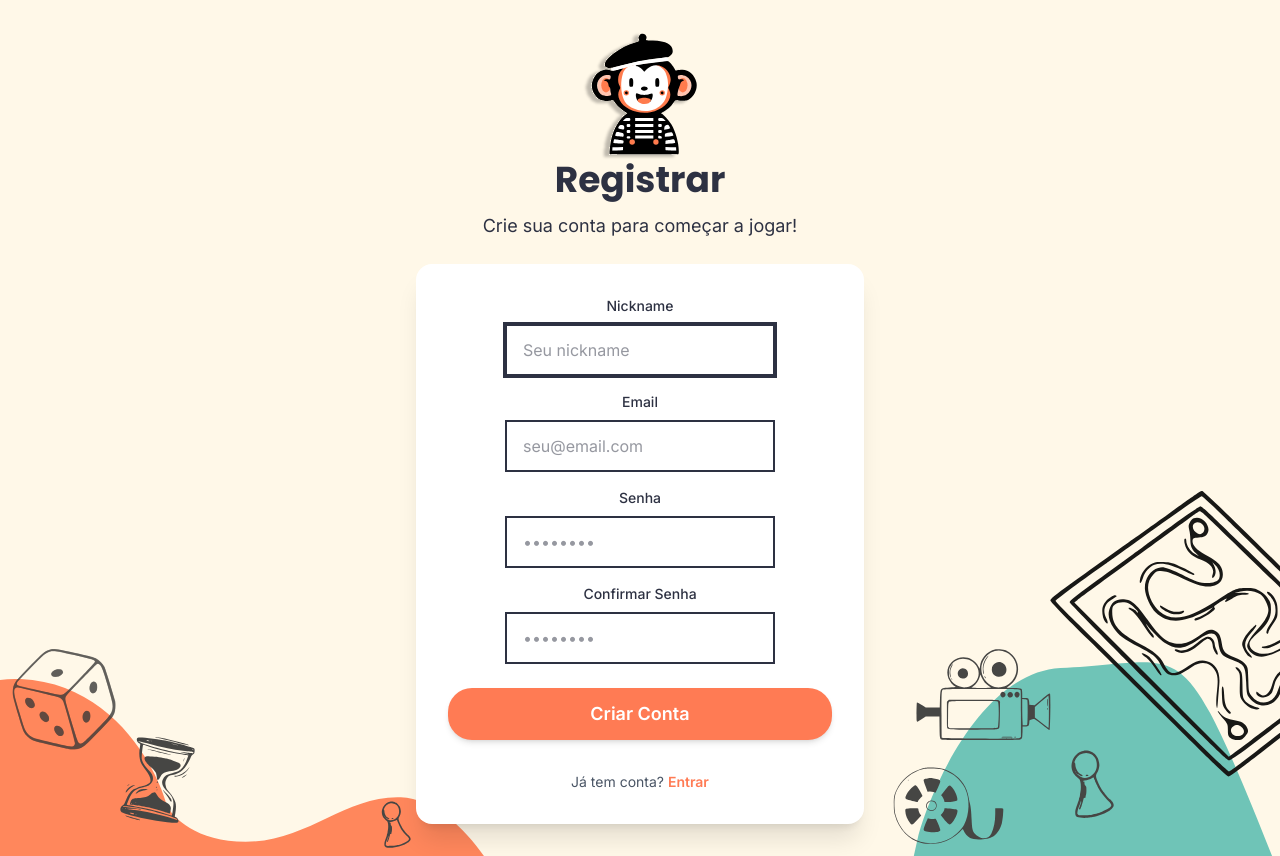
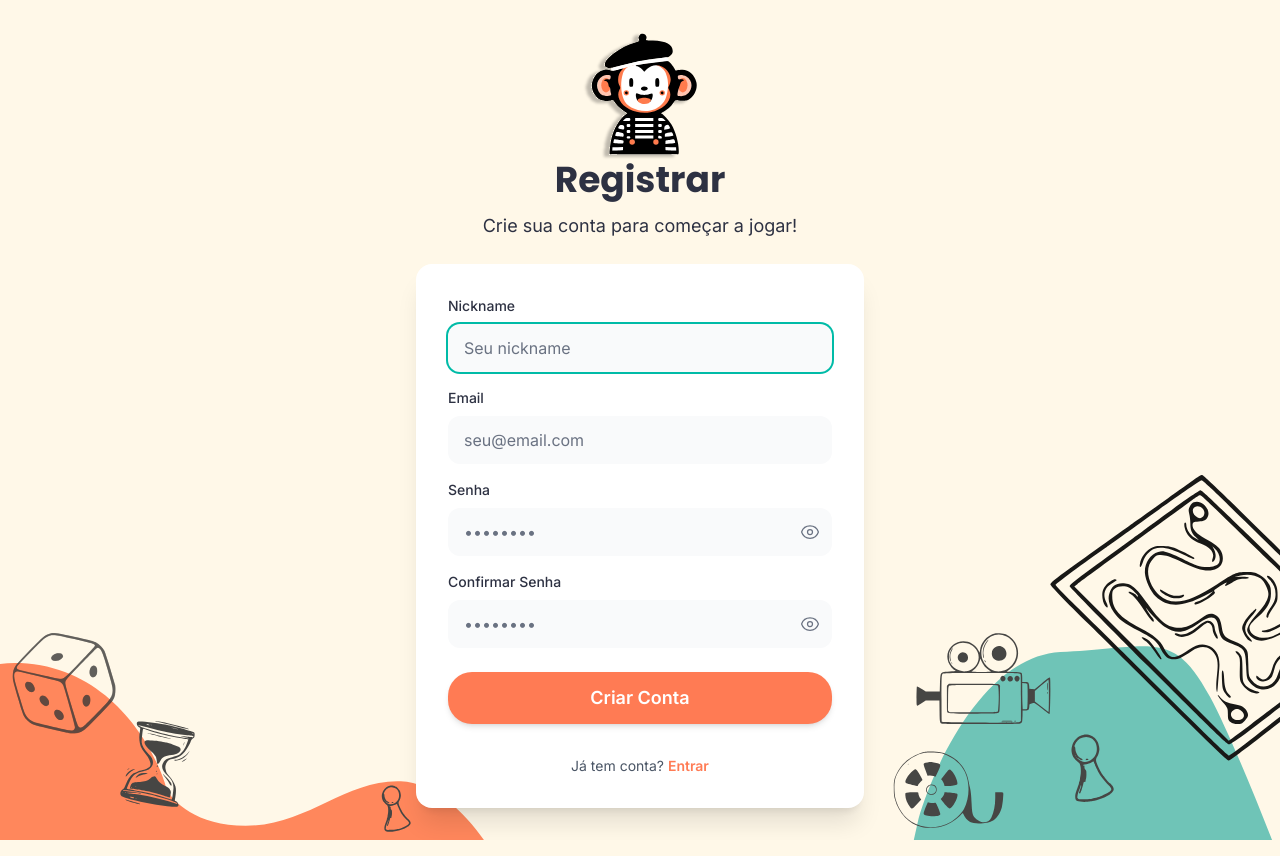
Before and after one commit to prudenterpo/mimico-game, a Next.js app: page /register in a window 1280 px wide. Built offline with nearby package versions, Linux system fonts and the light colour scheme; no server answers.

Commit message:
refactor: Input component

```diff
--- a/src/components/Input.tsx
+++ b/src/components/Input.tsx
@@ -1,4 +1,6 @@
-import { InputHTMLAttributes, forwardRef } from "react";
+"use client";
+import React, { forwardRef, InputHTMLAttributes, useState } from "react";
+import { EyeIcon, EyeSlashIcon } from "@heroicons/react/24/outline";
 
 interface InputProps extends InputHTMLAttributes<HTMLInputElement> {
     label?: string;
@@ -7,38 +9,50 @@ interface InputProps extends InputHTMLAttributes<HTMLInputElement> {
 }
 
 const Input = forwardRef<HTMLInputElement, InputProps>(
-    ({ label, error, fullWidth = false, className = "", ...props }, ref) => {
+    ({ label, error, fullWidth = false, className = "", type = "text", ...props }, ref) => {
+        const [showPassword, setShowPassword] = useState(false);
+        const isPassword = type === "password";
+        const inputType = isPassword && showPassword ? "text" : type;
+
         return (
-            <div className={`${fullWidth ? "w-full" : ""}`}>
+            <div className={fullWidth ? "w-full" : ""}>
                 {label && (
                     <label
-                        className="block text-sm font-medium mb-2"
-                        style={{ color: 'var(--color-accent)' }}
+                        htmlFor={props.id}
+                        className="block text-sm font-medium mb-2 text-left"
+                        style={{ color: "var(--color-accent)" }}
                     >
                         {label}
                     </label>
                 )}
-                <input
-                    ref={ref}
-                    className={`px-4 py-3 border-2 focus:outline-none focus:ring-2 transition-all ${className}`}
-                    style={{
-                        borderRadius: "var(--radius-card)",
-                        borderColor: error ? "var(--color-error)" : "var(--color-accent)",
-                        backgroundColor: "white",
-                        color: "var(--color-accent)",
-                    }}
-                    {...props}
-                />
-                {error && (
-                    <p className="text-sm mt-1" style={{ color: 'var(--color-error)' }}>
-                        {error}
-                    </p>
-                )}
+                <div className="relative">
+                    <input
+                        ref={ref}
+                        type={inputType}
+                        aria-invalid={!!error}
+                        className={`w-full px-4 py-3 bg-gray-50 border-0 rounded-xl
+                                    focus:outline-none focus:ring-2 focus:ring-teal-500 focus:ring-opacity-50
+                                    transition-all duration-200 text-gray-800 placeholder-gray-500
+                                    ${error ? "ring-2 ring-red-400" : ""} ${className}`
+                        }
+                        {...props}
+                    />
+                    {isPassword && (
+                        <button
+                            type="button"
+                            onClick={() => setShowPassword((prev) => !prev)}
+                            className="absolute inset-y-0 right-3 flex items-center justify-center text-gray-500 hover:text-gray-700 transition"
+                            tabIndex={-1}
+                        >
+                            {showPassword ? <EyeSlashIcon className="h-5 w-5" /> : <EyeIcon className="h-5 w-5" />}
+                        </button>
+                    )}
+                </div>
+                {error && <p className="text-sm text-red-500 text-left mt-1 animate-fadeIn">{error}</p>}
             </div>
         );
     }
 );
 
 Input.displayName = "Input";
-
 export default Input;
```
